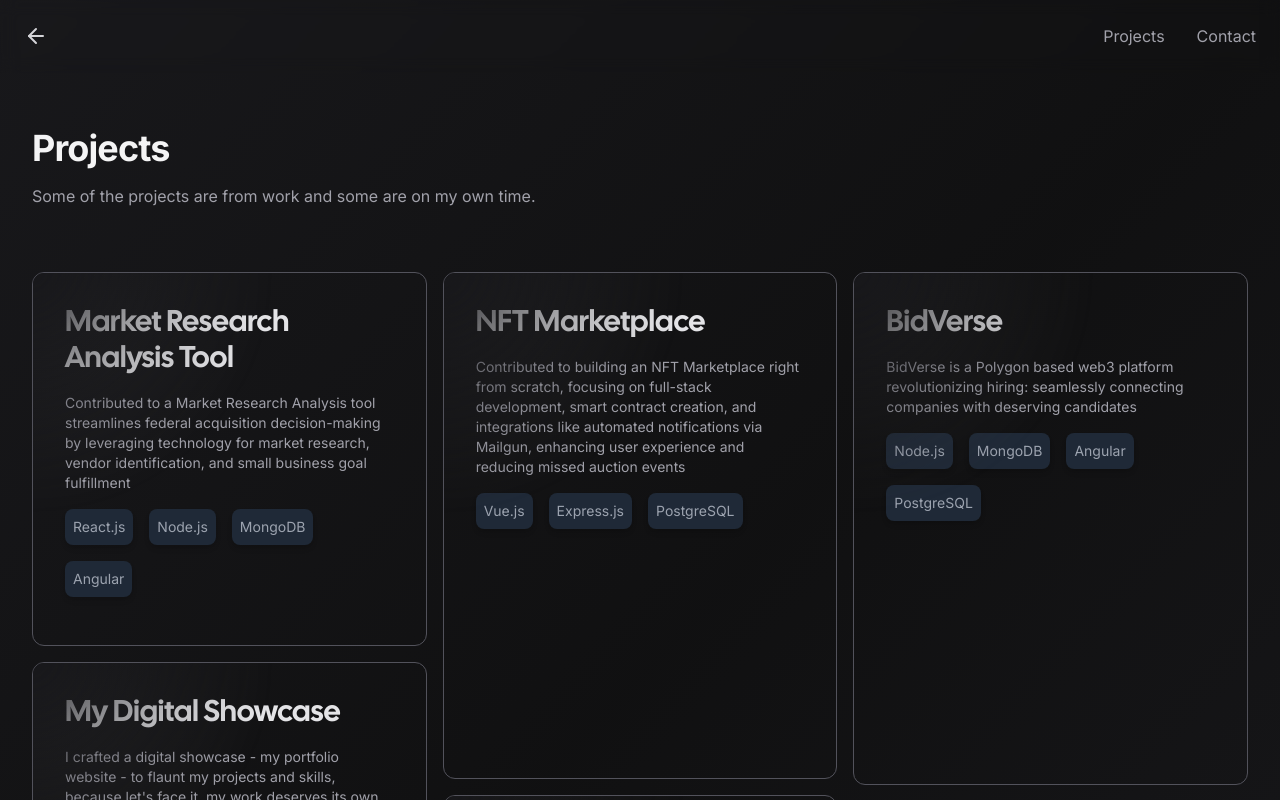
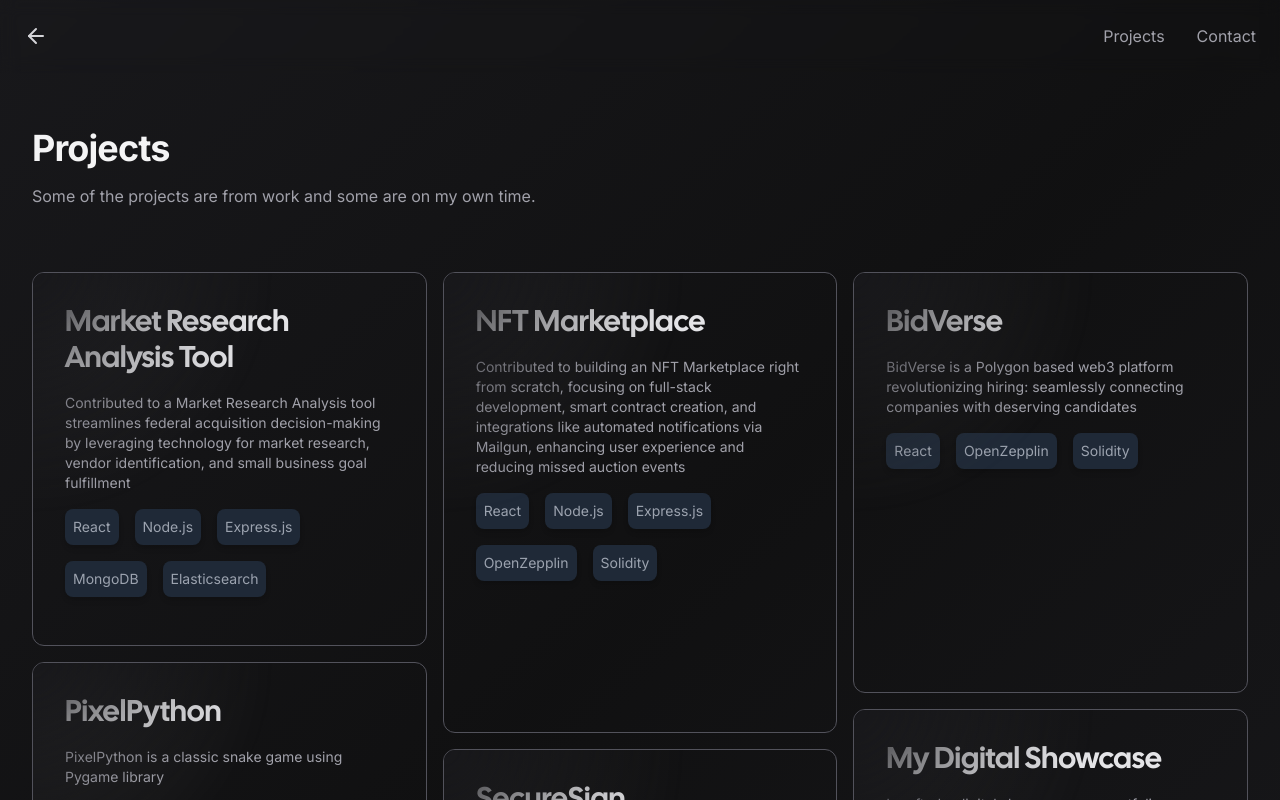
Before and after one commit to Praneetha35/my-digital-showcase, a Next.js app: page /projects in a window 1280 px wide. Shown: the top 800 px of the page. Built offline with nearby package versions, Linux system fonts and the light colour scheme; no server answers; what tailwindcss-debug-screens would draw is missing.

Commit message:
Added Tech stack

```diff
--- a/app/page.tsx
+++ b/app/page.tsx
@@ -43,11 +43,7 @@ export default function Home() {
     alt="Picture of the author"
   />
   <h2 className="text-sm text-zinc-500 flex justify-center max-w-xs md:max-w-md">
-    Hey there, I'm PraneethaChandraPrakash, your friendly neighborhood code ninja. 💻
-    By day, I'm crafting digital marvels, fueled by endless cups of coffee ☕️ and a sprinkle of coding magic. ✨
-    But when the pixels dim, you'll find me diving into gripping crime thrillers 📚, plotting my next hackathon heist 🕵️‍♀️, and exploring the culinary world 🍽️.<br/>
-    Whether I'm coding or cooking, I'm always on the hunt for the perfect blend - whether it's lines of code or flavors in a dish. 🍳
-    Look no further! I'm your trusted digital ally. 💪 Bring your innovation and ambition; every project with me is a thrilling adventure! 🚀
+    Hey there, I'm PraneethaChandraPrakash, a Computer Science Masters student at Western Michigan University. 💻 I'm passionate about crafting digital experiences through app development and innovative tech solutions. But when I step away from the keyboard, you'll find me diving into gripping crime thrillers 📚 or exploring the culinary world 🍽️.
   </h2>
 </div>
 
--- a/app/projects/page.tsx
+++ b/app/projects/page.tsx
@@ -13,7 +13,7 @@ export default async function ProjectsPage() {
         "Contributed to a Market Research Analysis tool streamlines federal acquisition decision-making by leveraging technology for market research, vendor identification, and small business goal fulfillment",
       date: 1678742400000,
       views: 5,
-      stacks: ["React.js", "Node.js", "MongoDB", "Angular"],
+      stacks: ["React", "Node.js","Express.js", "MongoDB", "Elasticsearch"],
     },
     {
       key: 2,
@@ -22,7 +22,7 @@ export default async function ProjectsPage() {
         "Contributed to building an NFT Marketplace right from scratch, focusing on full-stack development, smart contract creation, and integrations like automated notifications via Mailgun, enhancing user experience and reducing missed auction events",
       date: 1678742400000,
       views: 5,
-      stacks: ["Vue.js", "Express.js", "PostgreSQL"],
+      stacks: ["React", "Node.js", "Express.js", "OpenZepplin","Solidity"],
     },
     {
       key: 3,
@@ -31,16 +31,15 @@ export default async function ProjectsPage() {
         "BidVerse is a Polygon based web3 platform revolutionizing hiring: seamlessly connecting companies with deserving candidates",
       date: 1678742400000,
       views: 5,
-      stacks: ["Node.js", "MongoDB", "Angular", "PostgreSQL"],
+      stacks: ["React", "OpenZepplin", "Solidity"],
     },
     {
       key: 4,
-      title: "My Digital Showcase",
-      description:
-        "I crafted a digital showcase - my portfolio website - to flaunt my projects and skills, because let's face it, my work deserves its own stage!",
+      title: "PixelPython",
+      description: "PixelPython is a classic snake game using Pygame library",
       date: 1678742400000,
-      views: 5,
-      stacks: ["Node.js", "MongoDB", "Angular", "PostgreSQL"],
+      views: 3,
+      stacks: ["Python"],
     },
     {
       key: 5,
@@ -53,11 +52,12 @@ export default async function ProjectsPage() {
     },
     {
       key: 6,
-      title: "PixelPython",
-      description: "PixelPython is a classic snake game using Pygame library",
+      title: "My Digital Showcase",
+      description:
+        "I crafted a digital showcase - my portfolio website - to flaunt my projects and skills, because let's face it, my work deserves its own stage!",
       date: 1678742400000,
-      views: 3,
-      stacks: ["Node.js", "MongoDB", "Angular", "PostgreSQL"],
+      views: 5,
+      stacks: ["React", "Next.js"],
     },
     {
       key: 7,
@@ -66,7 +66,7 @@ export default async function ProjectsPage() {
         "SkyWatch is a dynamic React JS weather app showcasing temperature, region, and local time display",
       date: 1678742400000,
       views: 7,
-      stacks: ["Node.js", "MongoDB", "Angular", "PostgreSQL"],
+      stacks: ["React"],
     },
   ];
 
```
